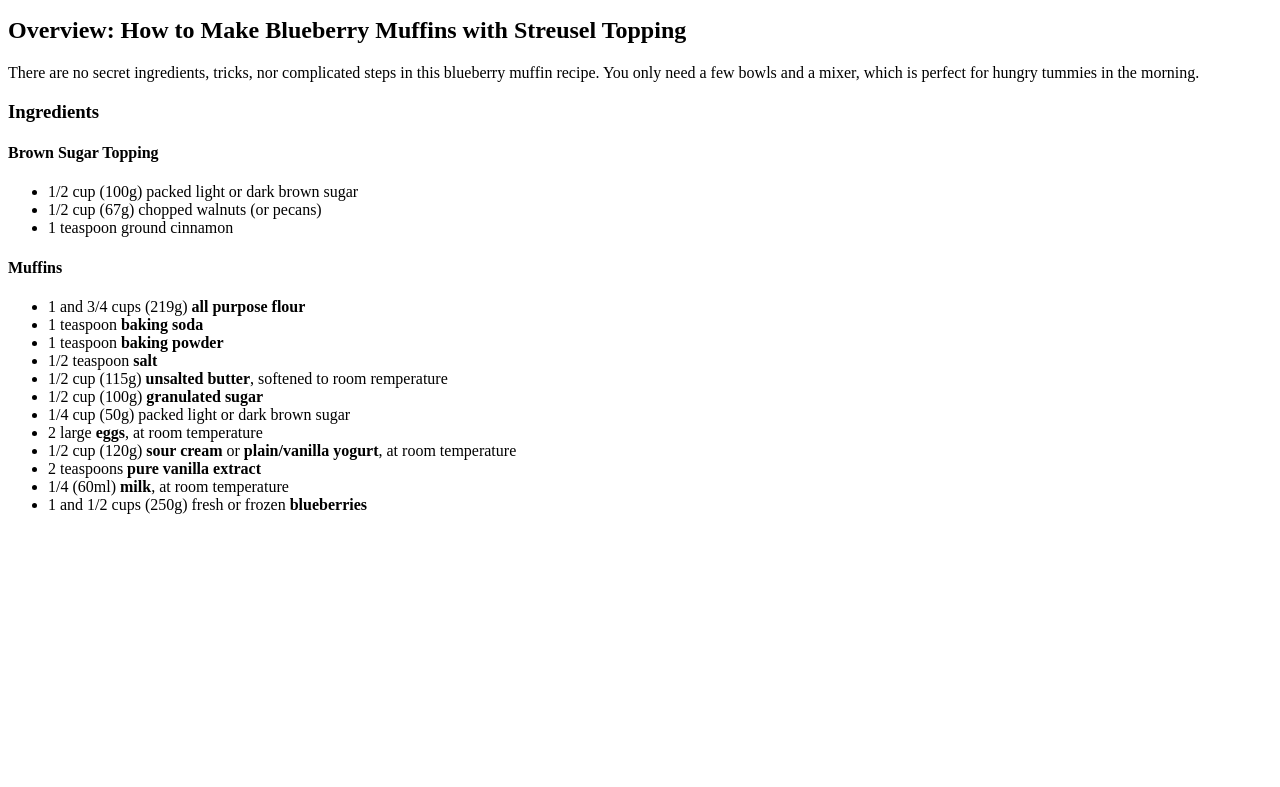
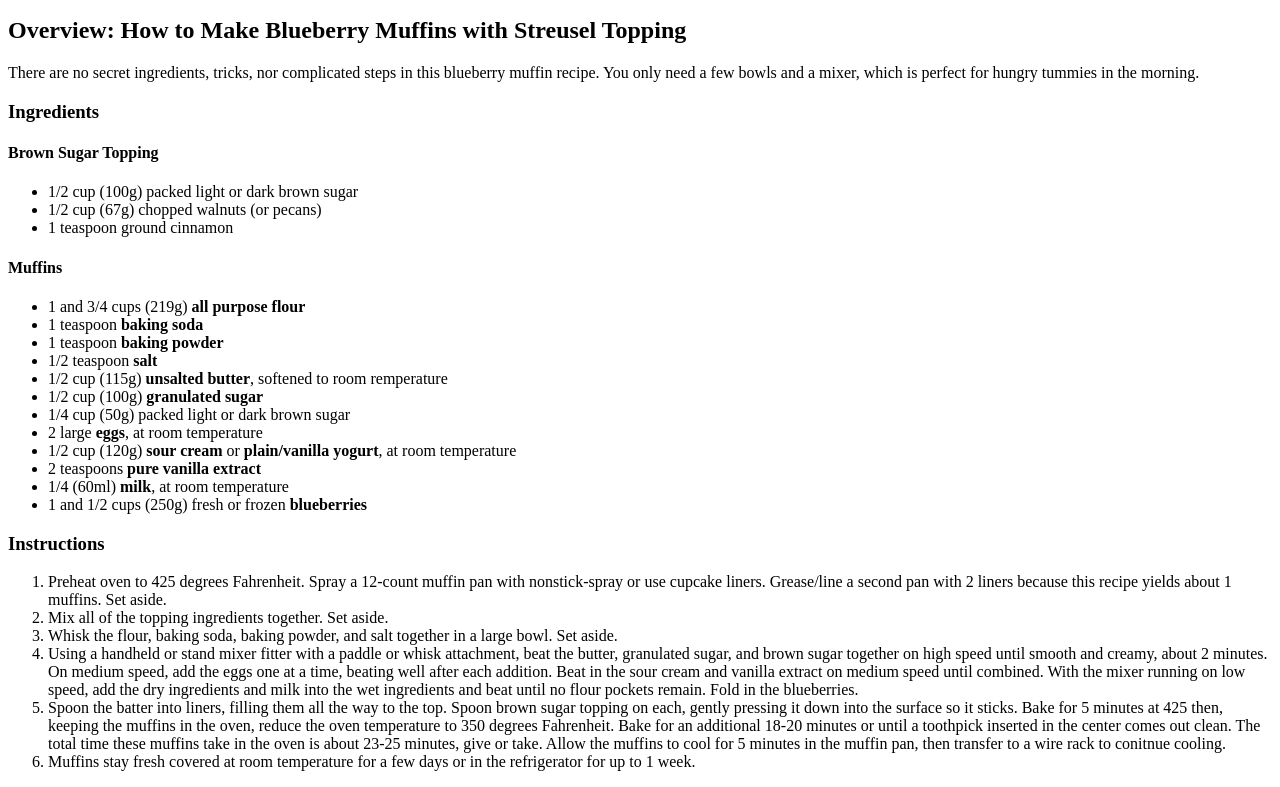
Before and after one commit to ysuzuuki/odin-recipes, a plain HTML site: page recipes/blueberry_muffin.html in a window 1280 px wide. Shown: the part 483-1270 px from the top of the page. Before the commit the page ends 1013 px from the top, so only its background shows below. Drawn offline with Linux system fonts and the light colour scheme.

Commit message:
Add baking instructions to recipe

```diff
--- a/recipes/blueberry_muffin.html
+++ b/recipes/blueberry_muffin.html
@@ -13,9 +13,11 @@
             <p> Originally published on this day in 2014, these blueberry muffins are a personal and reader favorite.
                 I found myself baking the muffins often, swapping blueberries for apples, peaches, and other fruits.
                 In fact, this blueberry muffin recipe quickly turned into my go-to base muffin recipe, a batter you can turn into infinite muffin flavors.</p>
-        <h2>Overview: How to Make Blueberry Muffins with Streusel Topping</h2>
+
+                <h2>Overview: How to Make Blueberry Muffins with Streusel Topping</h2>
             <p> There are no secret ingredients, tricks, nor complicated steps in this blueberry muffin recipe.
                 You only need a few bowls and a mixer, which is perfect for hungry tummies in the morning.</p>
+
         <h3>Ingredients</h3>
             <h4>Brown Sugar Topping</h4>
                 <ul>
@@ -38,5 +40,25 @@
                     <li>1/4 (60ml) <b>milk</b>, at room temperature</li>
                     <li>1 and 1/2 cups (250g) fresh or frozen <b>blueberries</b></li>
                 </ul>
+
+        <h3>Instructions</h3>
+            <ol>
+                <li>Preheat oven to 425 degrees Fahrenheit. Spray a 12-count muffin pan with nonstick-spray or
+                    use cupcake liners. Grease/line a second pan with 2 liners because this recipe yields about 1 muffins. Set aside.</li>
+                <li>Mix all of the topping ingredients together. Set aside.</li>
+                <li>Whisk the flour, baking soda, baking powder, and salt together in a large bowl. Set aside.</li>
+                <li>Using a handheld or stand mixer fitter with a paddle or whisk attachment, beat the butter,
+                    granulated sugar, and brown sugar together on high speed until smooth and creamy, about 2 minutes.
+                    On medium speed, add the eggs one at a time, beating well after each addition. Beat in the sour cream and vanilla
+                    extract on medium speed until combined. With the mixer running on low speed, add the dry ingredients and milk into the wet
+                    ingredients and beat until no flour pockets remain. Fold in the blueberries.</li>
+                <li>Spoon the batter into liners, filling them all the way to the top. Spoon brown sugar topping
+                    on each, gently pressing it down into the surface so it sticks. Bake for 5 minutes at 425 then, keeping the
+                    muffins in the oven, reduce the oven temperature to 350 degrees Fahrenheit. Bake for an additional 18-20 minutes
+                    or until a toothpick inserted in the center comes out clean. The total time these muffins take in the oven is about
+                    23-25 minutes, give or take. Allow the muffins to cool for 5 minutes in the muffin pan, then transfer to
+                    a wire rack to conitnue cooling.</li>
+                <li>Muffins stay fresh covered at room temperature for a few days or in the refrigerator for up to 1 week.</li>
+            </ol>
     </body>
 </html>
```
